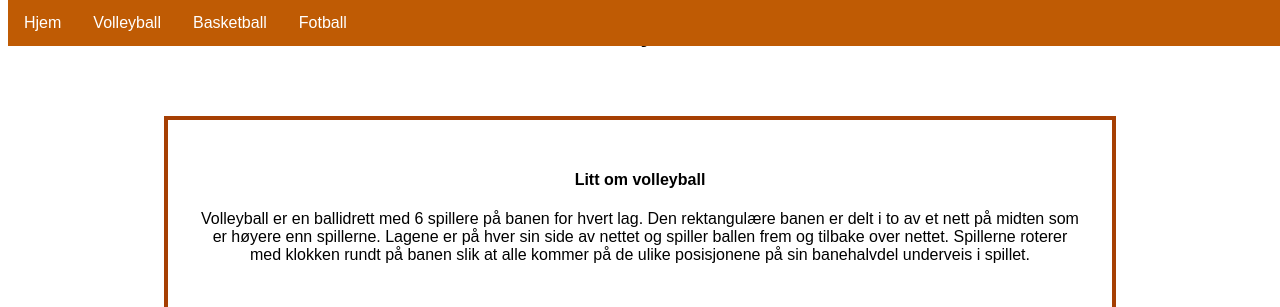
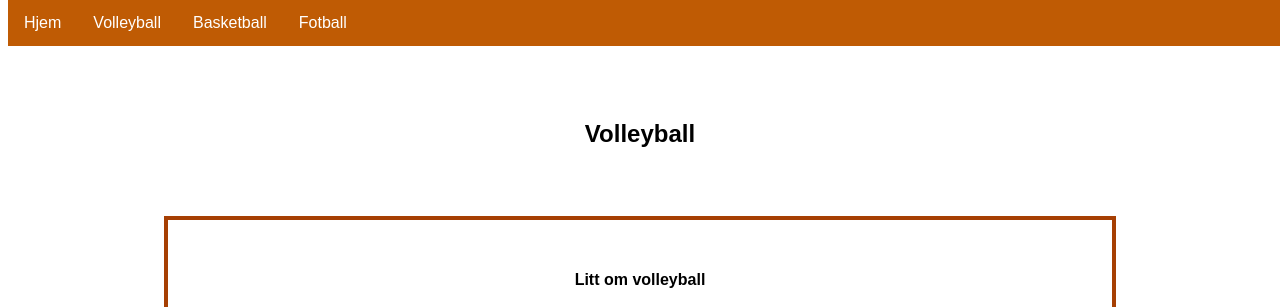
Before and after one commit to sport677/sport, a plain HTML site: page volleyball.html in a window 1280 px wide. Shown: the top 307 px of the page. Drawn offline with Linux system fonts and the light colour scheme.

Commit message:
Update volleyball.html

```diff
--- a/volleyball.html
+++ b/volleyball.html
@@ -14,7 +14,7 @@
   <li class="nav-li"><a href="fotball.html">Fotball</a></li>
 </ul>
 
-<h2 style="text-align: center; font-family: Arial, sans-serif;">Volleyball</h2>
+<h2 style="text-align: center; font-family: Arial, sans-serif; padding-top: 100px">Volleyball</h2>
 <br>
 
 <div id="avsnittTypeEn">
```
